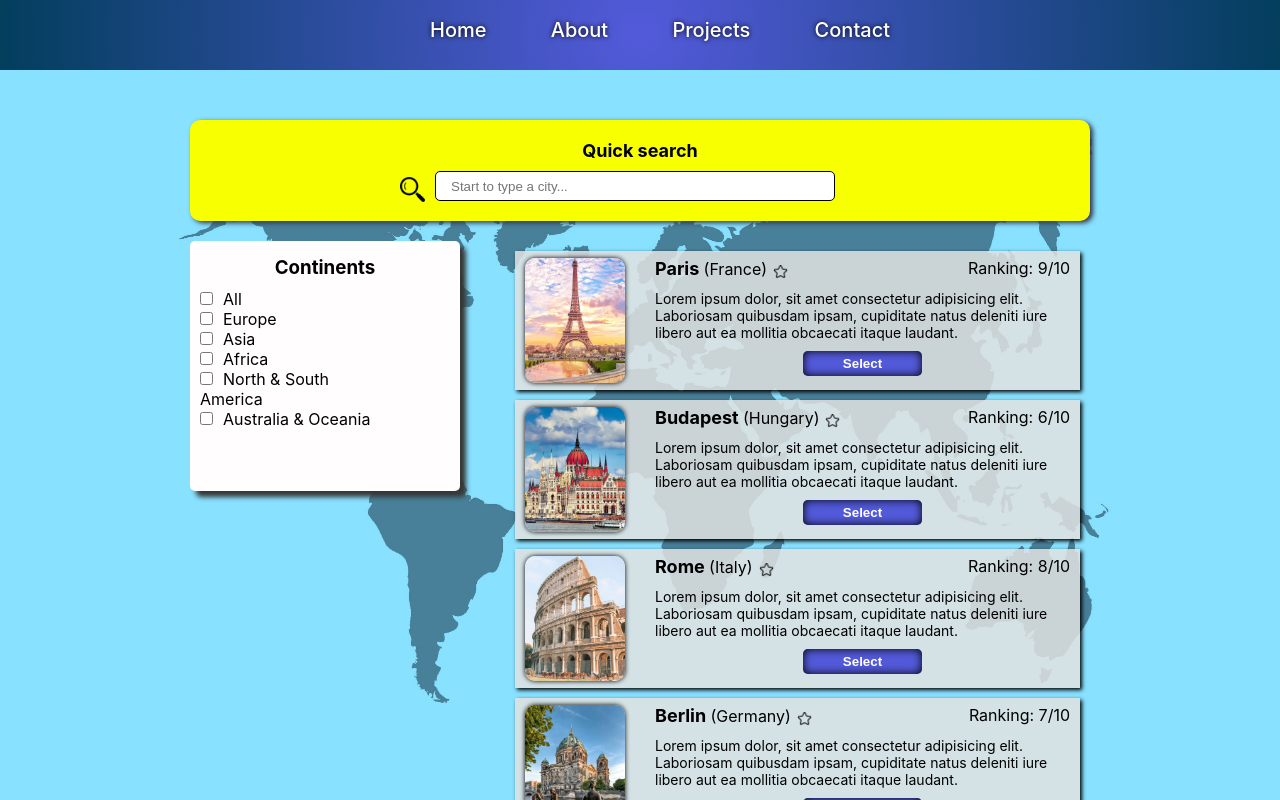
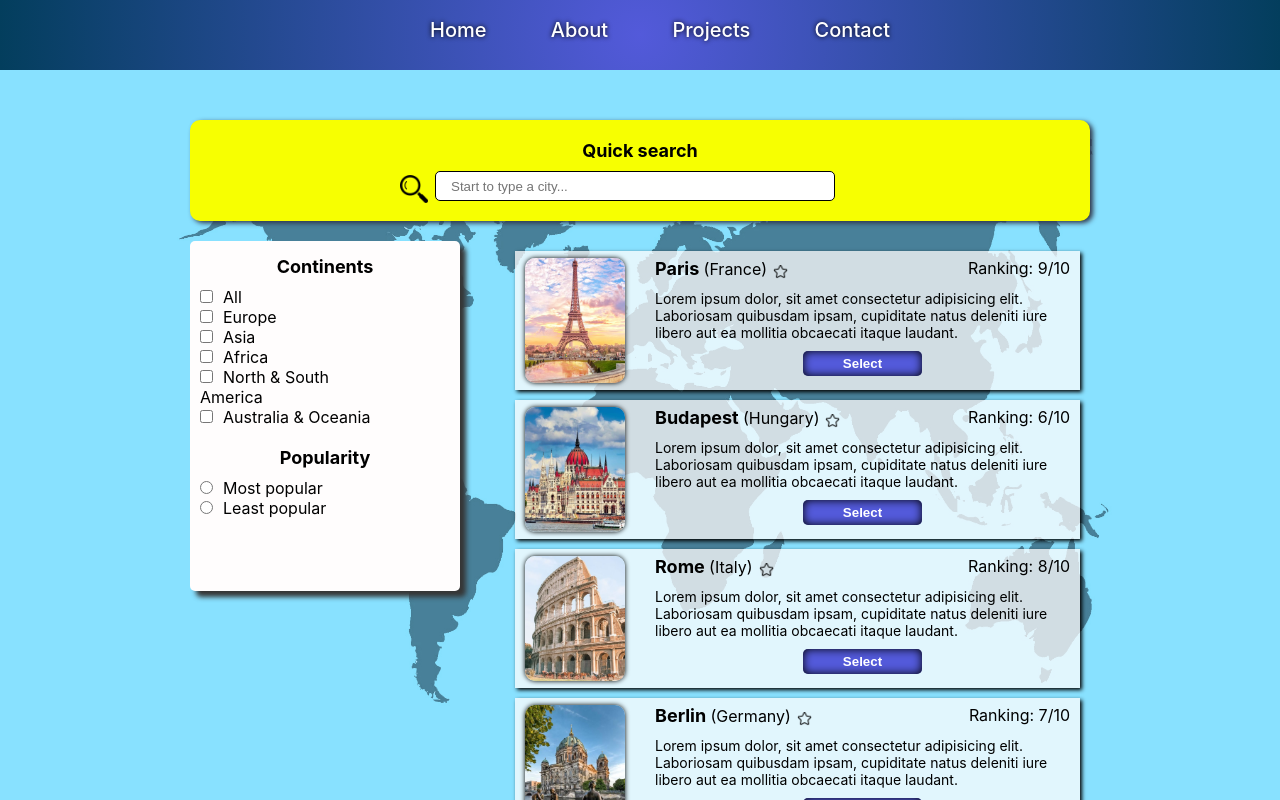
Before and after one commit to maksymopanasenko/travelever, a React (Create React App) app: page /start in a window 1280 px wide. Built offline with nearby package versions, Linux system fonts and the light colour scheme.

Commit message:
sort by popularity

```diff
--- a/src/pages/buttons/Manual.js
+++ b/src/pages/buttons/Manual.js
@@ -1,3 +1,5 @@
+import { useState } from 'react';
+
 import Search from "./components/search/Search";
 
 import Aside from "./components/aside/Aside";
@@ -11,21 +13,38 @@ import germany from '../../resources/img/de.jpg';
 import italy from '../../resources/img/it.jpg';
 import greece from '../../resources/img/athens.jpg';
 
+const mainData = [
+    {img: france, city: "Paris", point: 9, country: "France", id: 1},
+    {img: hungary, city: "Budapest", point: 6, country: "Hungary", id: 2},
+    {img: italy, city: "Rome", point: 8, country: "Italy", id: 3},
+    {img: germany, city: "Berlin", point: 7, country: "Germany", id: 4},
+    {img: greece, city: "Athens", point: 8, country: "Greece", id: 5}
+];
+
 function Manual() {
-    const data = [
-        {img: france, city: "Paris", point: 9, country: "France", id: 1},
-        {img: hungary, city: "Budapest", point: 6, country: "Hungary", id: 2},
-        {img: italy, city: "Rome", point: 8, country: "Italy", id: 3},
-        {img: germany, city: "Berlin", point: 7, country: "Germany", id: 4},
-        {img: greece, city: "Athens", point: 8, country: "Greece", id: 5}
-    ];
+    const [data, setData] = useState(mainData);
+
+    function onSortByPopularity(target) {
+        const copyData = data.slice(0);
+
+        if (target.nodeName !== 'INPUT') return;
+
+        if (target.dataset.popular == 'increase') {
+            copyData.sort((a, b) => b.point - a.point);
+            setData(copyData);
+        } else {
+            copyData.sort((a, b) => a.point - b.point);
+            setData(copyData);
+        }
+    }
+
 
     return  (
         <main className="manual">
             <section>
                 <Search />
                 <div className="manual__window">
-                    <Aside/>
+                    <Aside onSort={onSortByPopularity}/>
                     <Main data={data}/>
                 </div>
             </section>
--- a/src/pages/buttons/components/StyleBlocks.css
+++ b/src/pages/buttons/components/StyleBlocks.css
@@ -23,7 +23,7 @@
 
 .aside {
     width: 30%;
-    height: 250px;
+    height: 350px;
     background: #fffdfd;
     padding: 15px 10px;
     box-shadow: 6px 6px 5px rgb(54, 54, 54);
--- a/src/pages/buttons/components/aside/Aside.js
+++ b/src/pages/buttons/components/aside/Aside.js
@@ -1,11 +1,12 @@
-import FilterContinent from '../filter-continent/FilterContinent';
+import { FilterContinent, FilterByPopularity } from '../filter-continent/FilterContinent';
 
 import '../StyleBlocks.css';
 
-const Aside = () => {
+const Aside = ({onSort}) => {
     return (
         <div className="aside">
             <FilterContinent/>
+            <FilterByPopularity onSort={onSort}/>
         </div>
     )
 }
--- a/src/pages/buttons/components/filter-continent/FilterContinent.css
+++ b/src/pages/buttons/components/filter-continent/FilterContinent.css
@@ -1,4 +1,12 @@
-.filter__continents__variants {
+.filter__continent {
+  margin-bottom: 20px;
+}
+
+.filter__title {
+  font-size: 18px;
+}
+
+.filter__options {
     margin-top: 10px;
     text-align: left;
     display: flex;
--- a/src/pages/buttons/components/filter-continent/FilterContinent.js
+++ b/src/pages/buttons/components/filter-continent/FilterContinent.js
@@ -1,11 +1,11 @@
 import './FilterContinent.css';
+
 
 const FilterContinent = () => {
     return (
         <div className="filter__continent">
-            <h3>Continents</h3>
-            <div className="filter__continents__variants">
-
+            <h3 className="filter__title">Continents</h3>
+            <div className="filter__options">
                 <label htmlFor="all">
                     <input type="checkbox" name='all' id="all"/>
                     All
@@ -40,4 +40,22 @@ const FilterContinent = () => {
     )
 }
 
-export default FilterContinent;
+const FilterByPopularity = ({onSort}) => {
+    return (
+        <div className="filter__popular">
+                <h3 className="filter__title">Popularity</h3>
+                <div className="filter__options" onChange={(e) => onSort(e.target)}>
+                    <label htmlFor="increase">
+                        <input type="radio" name='popular' id="increase" data-popular='increase'/>
+                        Most popular
+                    </label>
+                    <label htmlFor="decrease">
+                        <input type="radio" name='popular' id="decrease" data-popular='decrease'/>
+                        Least popular
+                    </label>
+                </div>
+        </div>
+    )
+}
+
+export {FilterContinent, FilterByPopularity};
--- a/src/pages/buttons/components/main-item/MainItem.css
+++ b/src/pages/buttons/components/main-item/MainItem.css
@@ -3,7 +3,7 @@
     justify-content: space-between;
     list-style: none;
     margin: 10px 0;
-    background: #e1e1e1da;
+    background: rgba(255, 253, 253, 0.75);
     color: #000;
     text-align: left;
     padding: 7px 10px;
--- a/src/pages/buttons/components/main/Main.js
+++ b/src/pages/buttons/components/main/Main.js
@@ -4,12 +4,13 @@ import '../StyleBlocks.css';
 
 const Main = ({data}) => {
 
+
     const elements = data.map(item => {
         const {id, ...itemProps} = item;
         return (
             <MainItem key={id} {...itemProps}/>
         )
-    })
+    });
 
     return (
         <div className="main">
@@ -19,7 +20,7 @@ const Main = ({data}) => {
 
             <button className='main__more'>Load more...</button>
         </div>
-    )
+    );
 }
 
 export default Main;
--- a/src/pages/buttons/components/search/Search.css
+++ b/src/pages/buttons/components/search/Search.css
@@ -1,6 +1,5 @@
 .manual__search {
     width: 100%;
-    /* height: 170px; */
     padding: 20px 0;
     border-radius: 10px;
     background: #f7ff01;
@@ -23,10 +22,10 @@
     content: "";
     position: absolute;
     left: 210px;
-    top: 37px;
-    width: 25px;
-    height: 25px;
-    background: url('../../../../resources/icons/search.png') center center/cover no-repeat;
+    top: 35px;
+    width: 28px;
+    height: 28px;
+    background: url('../../../../resources/icons/search.png') center/cover no-repeat;
 }
 
 
```
